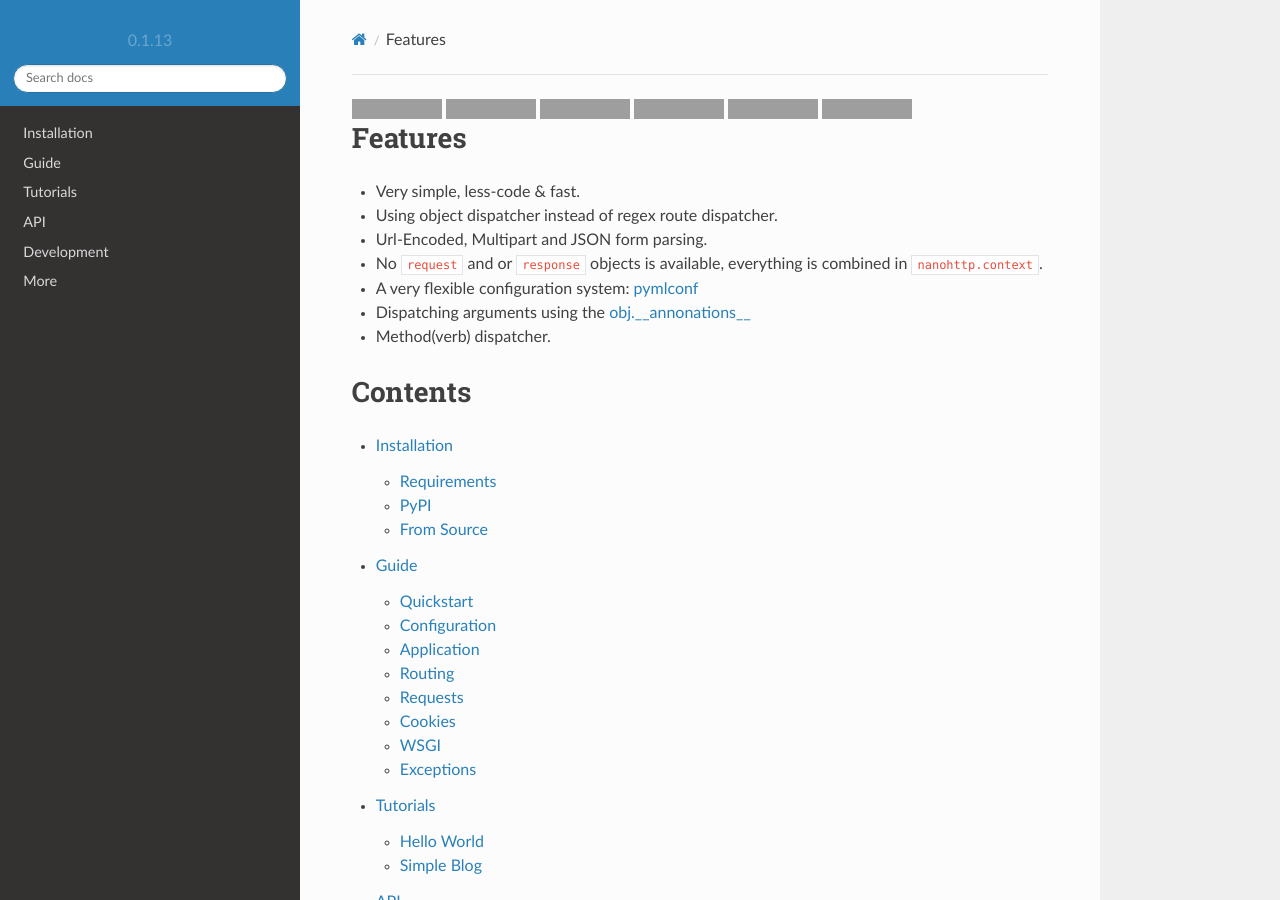
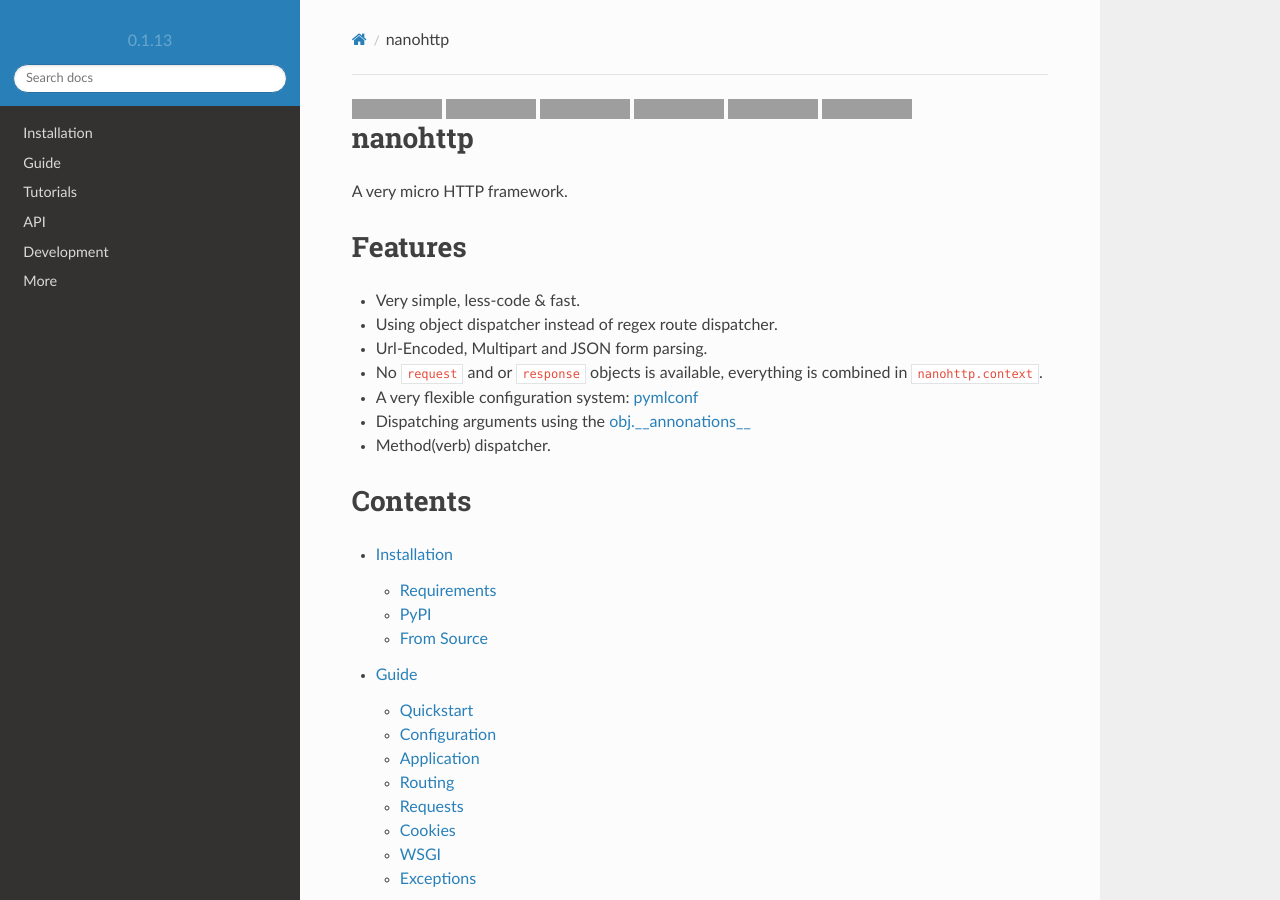
Before and after one commit to pylover/nanohttp, a Sphinx documentation site: the page built from sphinx/index.rst, in a window 1280 px wide and 900 px high, cut to the strip 0-900 px from the top of the window. Built offline with Sphinx 7.4.7 and the Read the Docs theme 2.0.0, drawn with Linux system fonts in a browser that asks for light colours; grey boxes are pictures that could not be loaded.

Commit message:
Add documentation headline

```diff
--- a/sphinx/index.rst
+++ b/sphinx/index.rst
@@ -22,6 +22,10 @@
 
 .. image:: https://img.shields.io/github/stars/Carrene/nanohttp.svg?style=social&label=Star
      :target: https://github.com/Carrene/nanohttp
+
+nanohttp
+--------
+A very micro HTTP framework.
 
 Features
 --------
```
